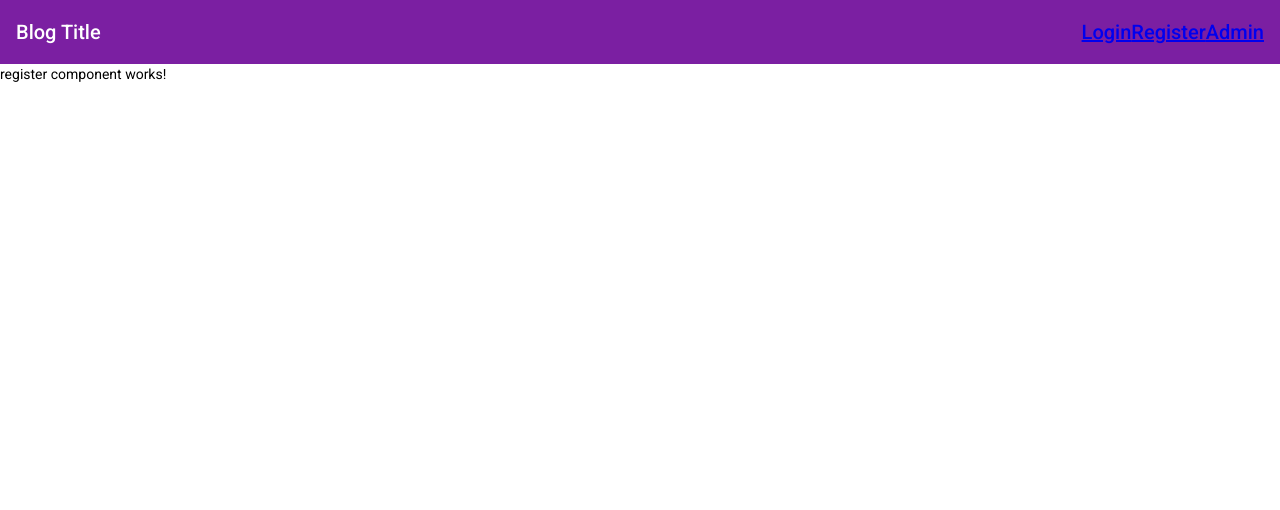
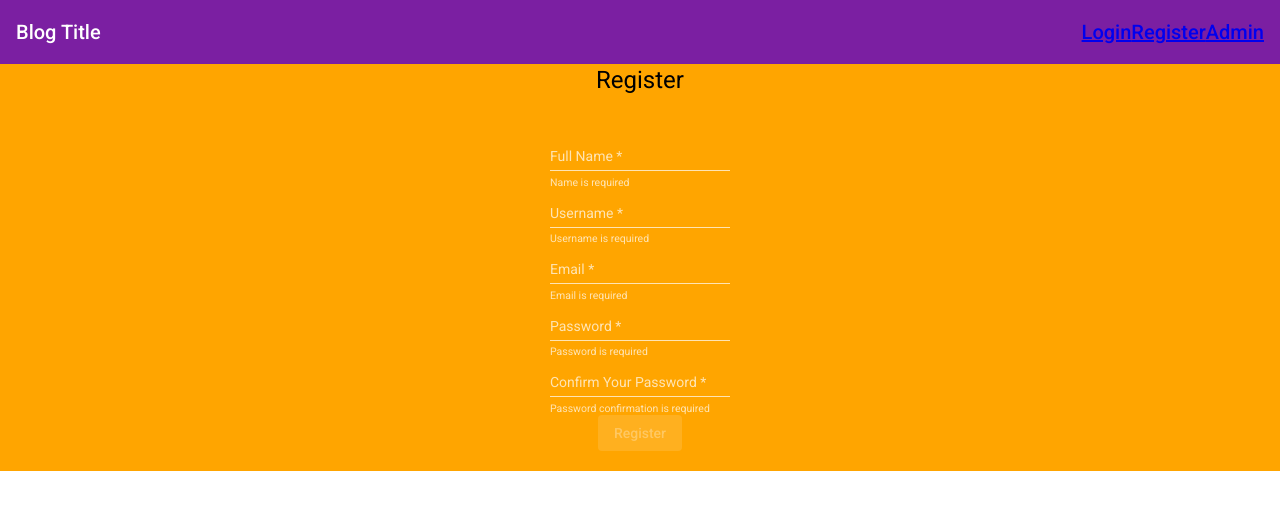
Before and after one commit to ShugKnight24/angular_nest_blog, an Angular app in the folder blog/: page /register in a window 1280 px wide. Shown: the top 510 px of the page. Built offline with nearby package versions, Linux system fonts and the light colour scheme.

Commit message:
feat: Add login & register forms
- Connect to Nest API

```diff
--- a/blog/src/app/components/login/login.component.html
+++ b/blog/src/app/components/login/login.component.html
@@ -1,2 +1,44 @@
-<p>login component works!</p>
-<button mat-raised-button (click)="login()">Login</button>
+<div class="login-container">
+  <h1>Login</h1>
+  <form
+    [formGroup]="loginForm"
+    (ngSubmit)="onSubmit()"
+  >
+    <div class="form-container">
+      <mat-form-field>
+        <input
+          matInput
+          placeholder="Email"
+          formControlName="email"
+          type="email"
+        />
+        <mat-hint>
+          <span *ngIf="loginForm.controls['email'].errors">
+            Email is required
+          </span>
+        </mat-hint>
+      </mat-form-field>
+      <mat-form-field>
+        <input
+          matInput
+          placeholder="Password"
+          formControlName="password"
+          type="password"
+        />
+        <mat-hint>
+          <span *ngIf="loginForm.controls['password'].errors">
+            Password is required
+          </span>
+        </mat-hint>
+      </mat-form-field>
+      <button
+        mat-flat-button
+        color="primary"
+        [disabled]="!loginForm.valid"
+        type="submit"
+      >
+        Login
+      </button>
+    </div>
+  </form>
+</div>
--- a/blog/src/app/components/login/login.component.scss
+++ b/blog/src/app/components/login/login.component.scss
@@ -0,0 +1,16 @@
+.login-container {
+  background-color: blue;
+
+  h1 {
+    text-align: center;
+  }
+
+  .form-container {
+    display: flex;
+    flex-direction: column;
+    align-items: center;
+    justify-content: center;
+    width: 100%;
+    padding: 20px 0;
+  }
+}
--- a/blog/src/app/components/login/login.component.ts
+++ b/blog/src/app/components/login/login.component.ts
@@ -1,4 +1,7 @@
 import { Component, OnInit } from '@angular/core';
+import { FormControl, FormGroup, Validators } from '@angular/forms';
+import { Router } from '@angular/router';
+import { map } from 'rxjs/operators';
 import { AuthenticationService } from 'src/app/services/authentication.service';
 
 @Component({
@@ -8,17 +11,33 @@
 })
 export class LoginComponent implements OnInit {
 
-  constructor(private authService: AuthenticationService) { }
+  loginForm!: FormGroup;
+
+  constructor(
+    private authService: AuthenticationService,
+    private router: Router
+  ) {}
 
   ngOnInit(): void {
+    this.loginForm = new FormGroup({
+      email: new FormControl(null, [
+        Validators.required,
+        Validators.email,
+        Validators.minLength(3)
+      ]),
+      password: new FormControl(null, [
+        Validators.required,
+        Validators.minLength(3)
+      ])
+    });
   }
 
-  login(){
-    this.authService.login('', '').subscribe(
-      (data) => {
-        console.log('Login Successful', data);
-      }
-    );
+  onSubmit(){
+    if (this.loginForm.invalid){ return; }
+
+    this.authService.login(this.loginForm.value).pipe(
+      map(jwtToken => this.router.navigate(['admin']))
+    ).subscribe();
   }
 
 }
--- a/blog/src/app/components/register/register.component.html
+++ b/blog/src/app/components/register/register.component.html
@@ -1 +1,84 @@
-<p>register component works!</p>
+<div class="register-container">
+  <h1>Register</h1>
+  <form
+    [formGroup]="registerForm"
+    (ngSubmit)="onSubmit()"
+    novalidate
+  >
+    <div class="form-container">
+      <mat-form-field>
+        <input
+          matInput
+          placeholder="Full Name"
+          formControlName="name"
+          type="text"
+        />
+        <mat-hint>
+          <span *ngIf="registerForm.controls['name'].errors">
+            Name is required
+          </span>
+        </mat-hint>
+      </mat-form-field>
+      <mat-form-field>
+        <input
+          matInput
+          placeholder="Username"
+          formControlName="username"
+          type="text"
+        />
+        <mat-hint>
+          <span *ngIf="registerForm.controls['username'].errors">
+            Username is required
+          </span>
+        </mat-hint>
+      </mat-form-field>
+      <mat-form-field>
+        <input
+          matInput
+          placeholder="Email"
+          formControlName="email"
+          type="email"
+        />
+        <mat-hint>
+          <span *ngIf="registerForm.controls['email'].errors">
+            Email is required
+          </span>
+        </mat-hint>
+      </mat-form-field>
+      <mat-form-field>
+        <input
+          matInput
+          placeholder="Password"
+          formControlName="password"
+          type="password"
+        />
+        <mat-hint>
+          <span *ngIf="registerForm.controls['password'].errors">
+            Password is required
+          </span>
+        </mat-hint>
+      </mat-form-field>
+      <mat-form-field>
+        <input
+          matInput
+          placeholder="Confirm Your Password"
+          formControlName="passwordConfirmation"
+          type="password"
+        />
+        <mat-hint>
+          <span *ngIf="registerForm.controls['passwordConfirmation'].errors">
+            Password confirmation is required
+          </span>
+        </mat-hint>
+      </mat-form-field>
+      <button
+        mat-flat-button
+        color="primary"
+        [disabled]="!registerForm.valid"
+        type="submit"
+      >
+        Register
+      </button>
+    </div>
+  </form>
+</div>
--- a/blog/src/app/components/register/register.component.scss
+++ b/blog/src/app/components/register/register.component.scss
@@ -0,0 +1,16 @@
+.register-container {
+  background-color: orange;
+
+  h1 {
+    text-align: center;
+  }
+
+  .form-container {
+    display: flex;
+    flex-direction: column;
+    align-items: center;
+    justify-content: center;
+    width: 100%;
+    padding: 20px 0;
+  }
+}
--- a/blog/src/app/components/register/register.component.ts
+++ b/blog/src/app/components/register/register.component.ts
@@ -1,4 +1,8 @@
 import { Component, OnInit } from '@angular/core';
+import { FormBuilder, FormGroup, Validators } from '@angular/forms';
+import { Router } from '@angular/router';
+import { map } from 'rxjs/internal/operators/map';
+import { AuthenticationService } from 'src/app/services/authentication.service';
 
 @Component({
   selector: 'app-register',
@@ -7,9 +11,36 @@
 })
 export class RegisterComponent implements OnInit {
 
-  constructor() { }
+  registerForm!: FormGroup;
+
+  constructor(
+    private authService: AuthenticationService,
+    private formBuilder: FormBuilder,
+    private route: Router
+  ) { }
 
   ngOnInit(): void {
+    this.registerForm = this.formBuilder.group({
+      name: [null, [Validators.required]],
+      username: [null, [Validators.required]],
+      email: [null, [
+        Validators.required,
+        Validators.email,
+        Validators.minLength(3)
+      ]],
+      password: [null, [
+        Validators.required,
+        Validators.minLength(3)
+      ]],
+      passwordConfirmation: [null, [Validators.required]]
+    });
+  }
+
+  onSubmit(){
+    if (this.registerForm.invalid) { return; }
+    this.authService.register(this.registerForm.value).pipe(
+      map(user => this.route.navigate(['login']))
+    ).subscribe();
   }
 
 }
--- a/blog/src/app/services/authentication.service.ts
+++ b/blog/src/app/services/authentication.service.ts
@@ -1,6 +1,19 @@
 import { Injectable } from '@angular/core';
 import { HttpClient } from '@angular/common/http';
 import { map } from 'rxjs/operators';
+
+interface LoginForm {
+  email: string;
+  password: string;
+};
+
+interface User {
+  name?: string;
+  username?: string;
+  email?: string;
+  password?: string;
+  passwordConfirmation?: string;
+};
 
 @Injectable({
   providedIn: 'root'
@@ -9,17 +22,24 @@
 
   constructor(private http: HttpClient) { }
 
-  login(email: string, password: string) {
+  login(loginForm: LoginForm) {
     return this.http.post<any>('/api/users/login', {
-      email,
-      password
+      email: loginForm.email,
+      password: loginForm.password
     }).pipe(
       map((jwtToken: string) => {
         if (jwtToken) {
           localStorage.setItem('blog_jwt_token', jwtToken);
+          return jwtToken;
         }
-        return jwtToken;
+        return;
       })
-    )
+    );
+  }
+
+  register(user: User) {
+    return this.http.post<any>('/api/users/', user).pipe(
+      map(user => user)
+    );
   }
 }
```
Also changed, not shown: blog/src/app/app.module.ts (+11 -1 lines).
